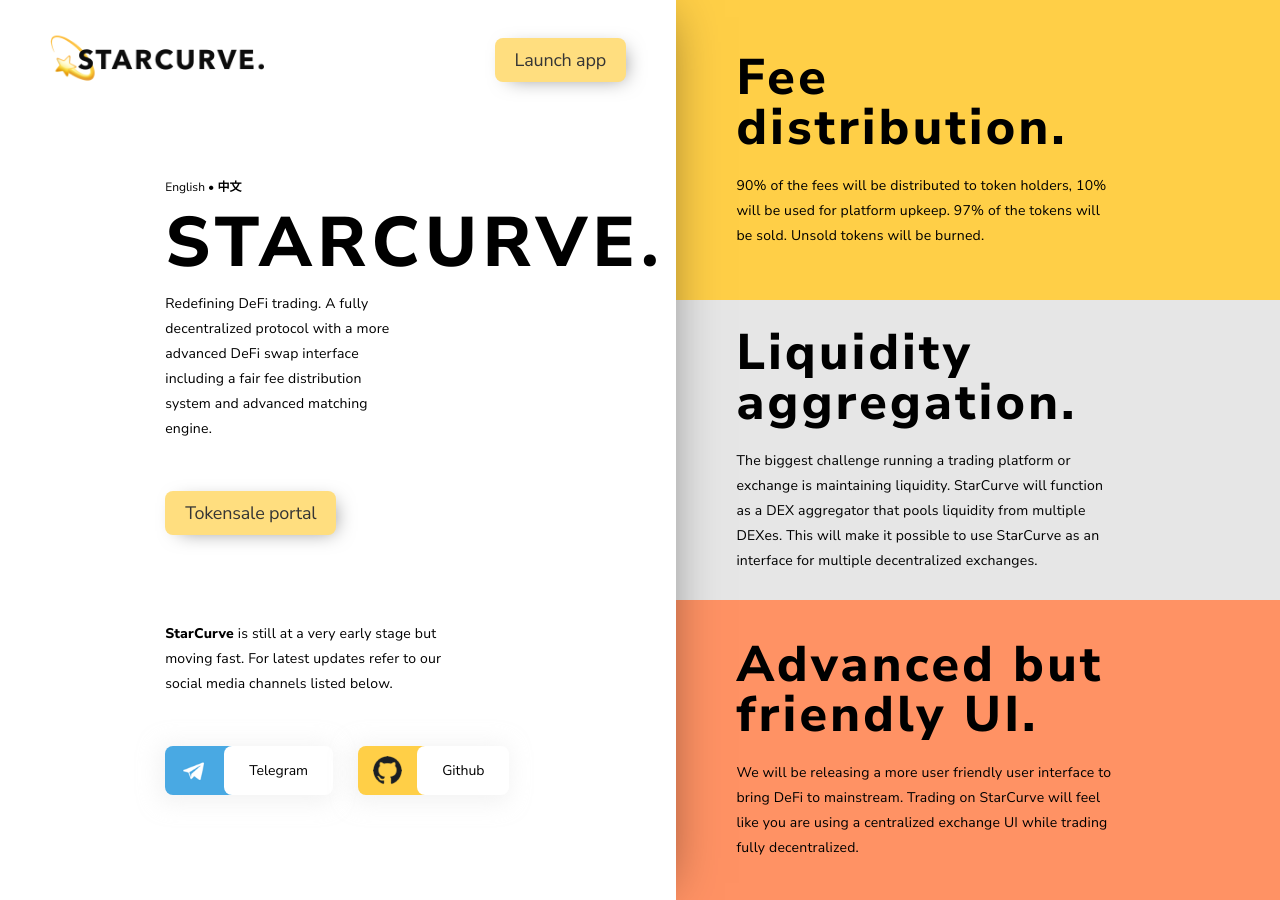
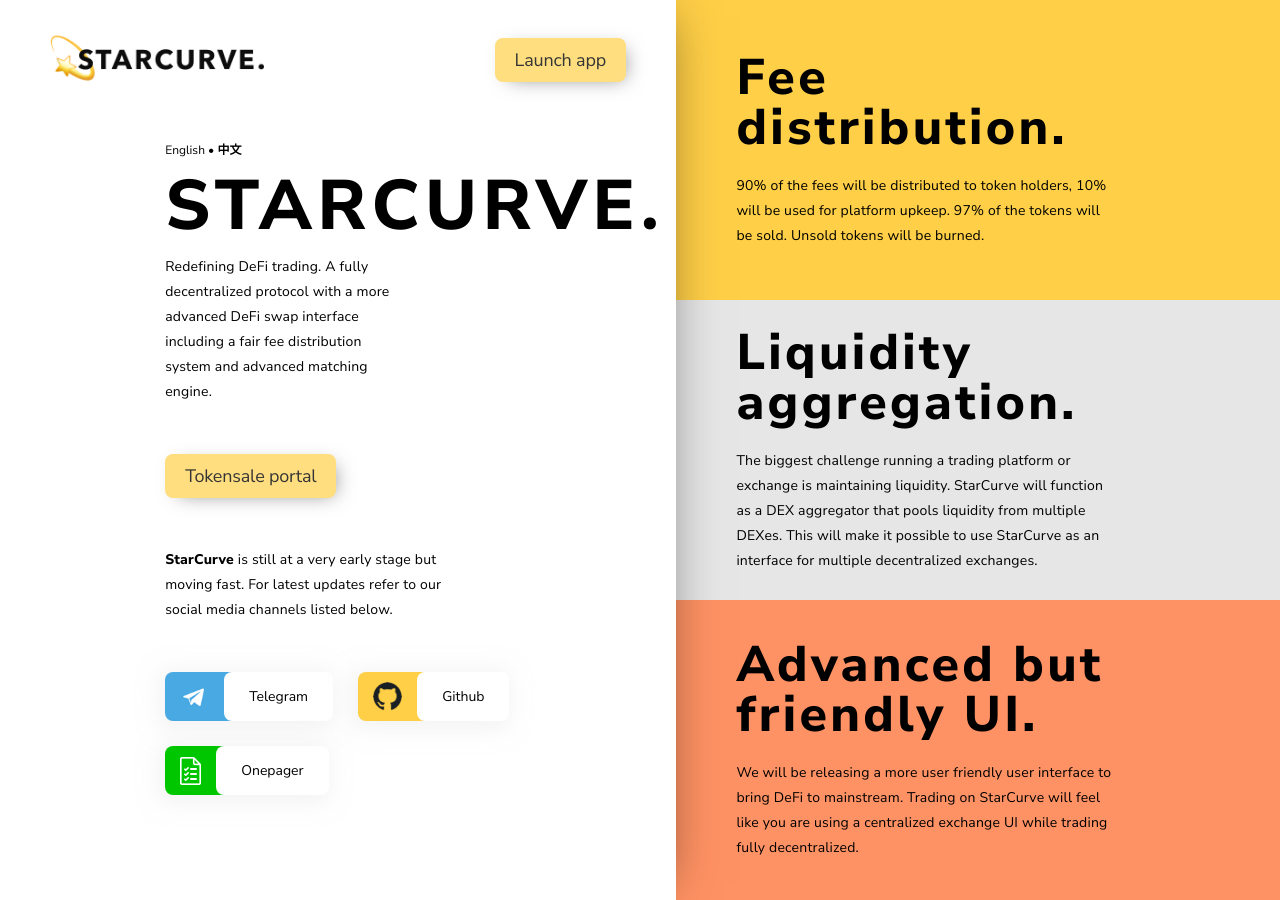
Before and after one commit to StarDEXio/website, a Jekyll site: the page built from index.en.markdown, in a window 1280 px wide. Built offline with Jekyll 4.4.1, drawn with Linux system fonts in a browser that asks for light colours.

Commit message:
Update index.html

```diff
--- a/_layouts/index.html
+++ b/_layouts/index.html
@@ -92,18 +92,17 @@
         /><span>Github</span>
           </div>
       </a>
-<!--      <a-->
-<!--        href="{{ page.onepager_url }}"-->
-<!--        target="_blank"-->
-<!--        -->
-<!--      >-->
-<!--        <div class="contact-btn contact-btn&#45;&#45;onepager">-->
-<!--        <img-->
-<!--          src="{{ '/assets/images/paper.png' | relative_url }}"-->
-<!--          alt="onepager"-->
-<!--        /><span>Onepager</span>-->
-<!--          </div>-->
-<!--      </a>-->
+<a
+href="{{ page.onepager_url }}"
+target="_blank"
+>
+<div class="contact-btn contact-btn&#45;&#45;onepager">
+<img
+src="{{ '/assets/images/paper.png' | relative_url }}"
+alt="onepager"
+/><span>Onepager</span>
+</div>
+</a>
     </div>
   </div>
   <div class="main-right" id="main-right">
```
